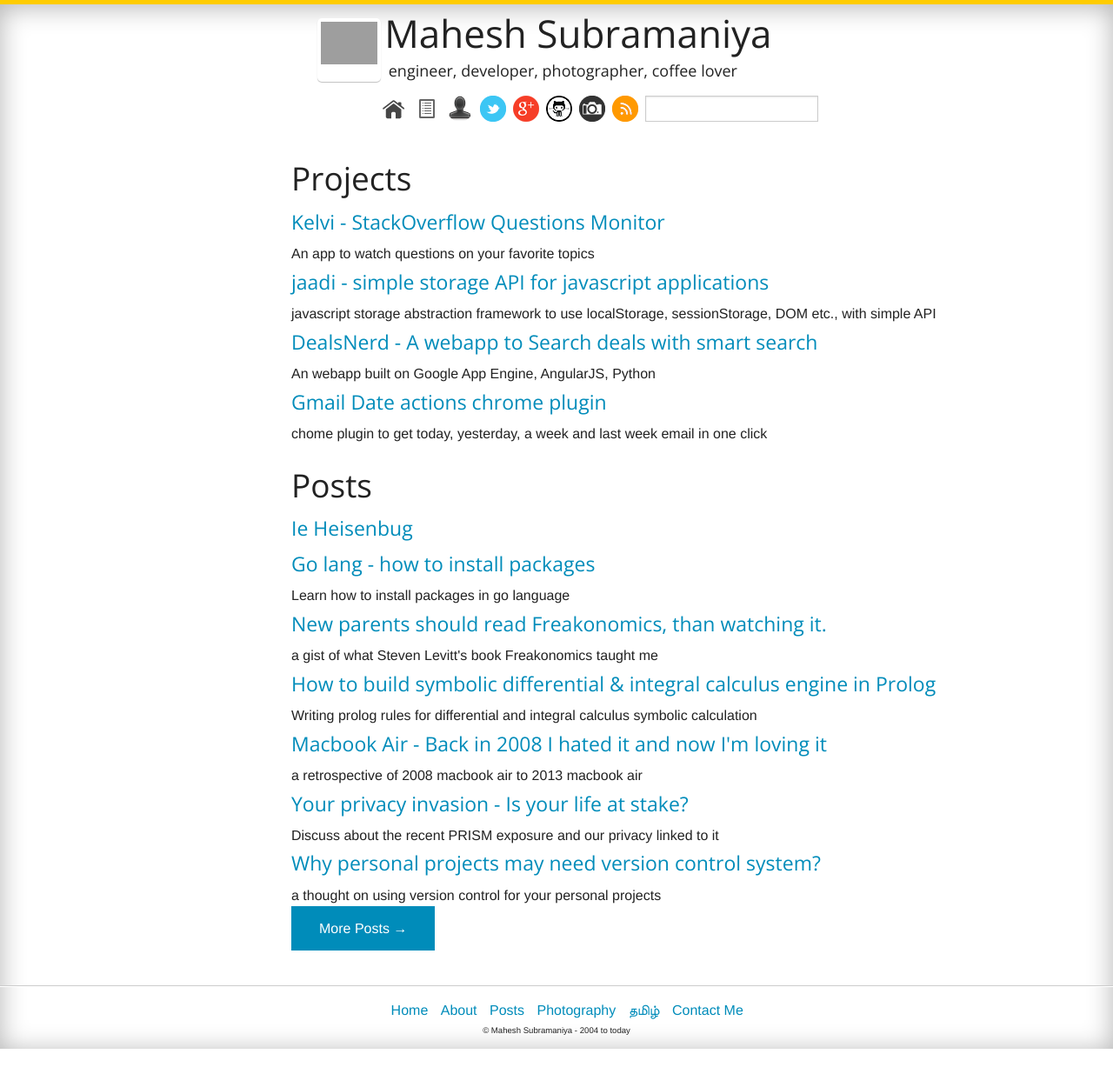
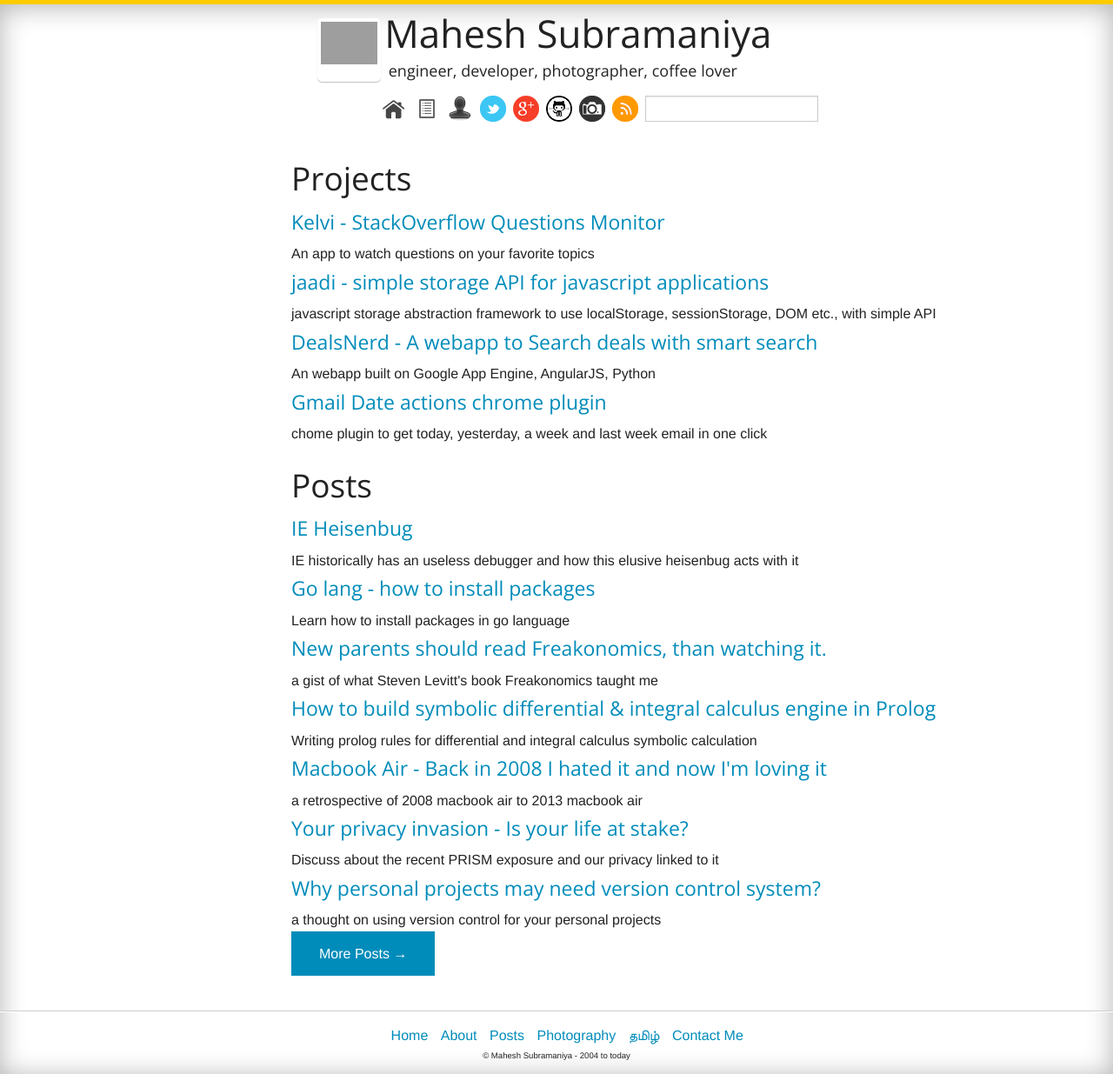
Before and after one commit to maheshsubramaniya/maheshsubramaniya.github.com, a Jekyll site: the page built from index.html, in a window 1280 px wide. Shown: the whole page at 87% size. Built offline with Jekyll 4.4.1, drawn with Linux system fonts in a browser that asks for light colours; the list of posts is cut into pages by our own code; comment, search, counter and statistics services are not loaded; before the commit the page ends 1206 px from its top, so only the background shows below that; grey boxes are pictures that could not be loaded.

Commit message:
added headers

```diff
--- a/_posts/javascript/2014-05-01-IE-heisenbug.md
+++ b/_posts/javascript/2014-05-01-IE-heisenbug.md
@@ -1,3 +1,12 @@
+---
+layout: post
+title: IE Heisenbug
+excerpt: IE historically has an useless debugger and how this elusive heisenbug acts with it
+categories: ['javascript']
+tags: javascript','internet explorer','heisenbug'
+---
+
+
 Circa 2009, when I was testing the mobile webapp in cross platform, Internet Explorer is especially a [pain in the neck](http://www.maheshsubramaniya.com/article/ie-6-and-ie-7-radio-buttons-doesnt-select.html). One such pain is a [Heisenbug](http://www.catb.org/jargon/html/H/heisenbug.html) that I came across.
 
 <pre>
```
